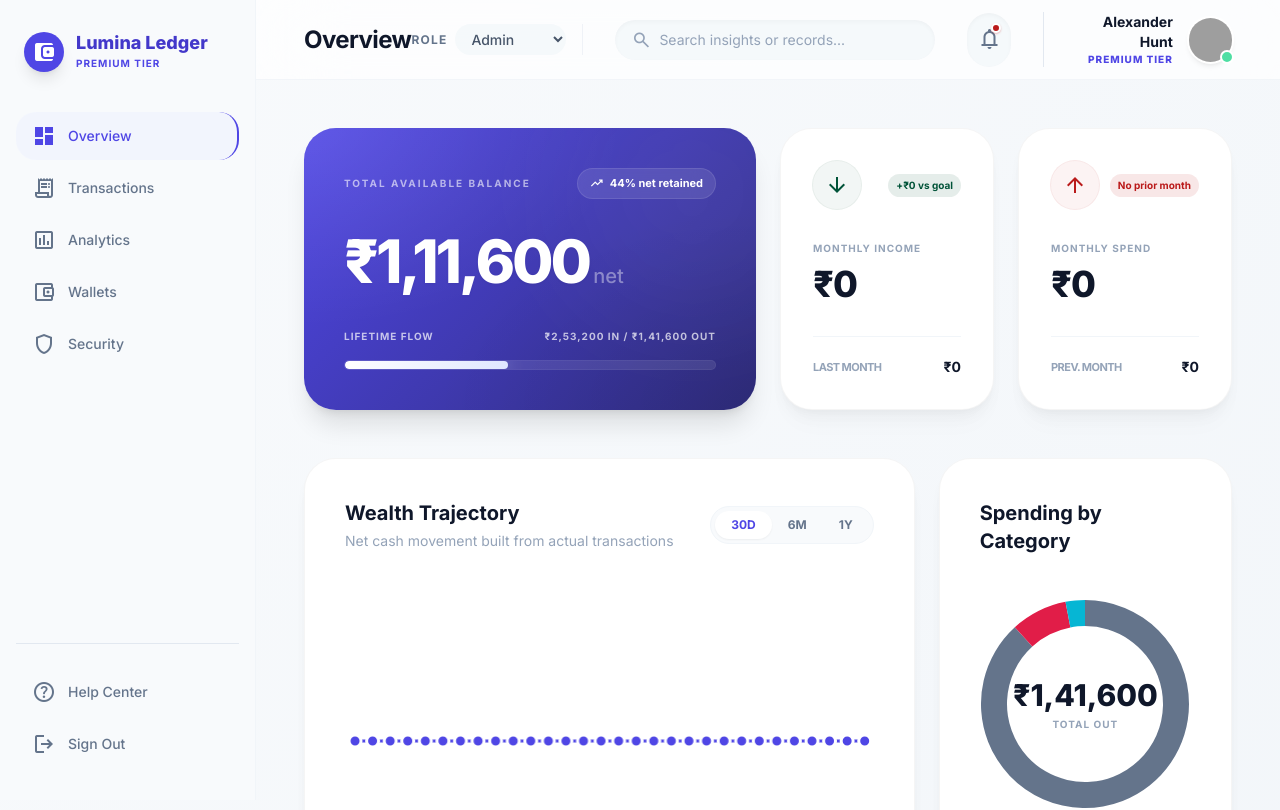
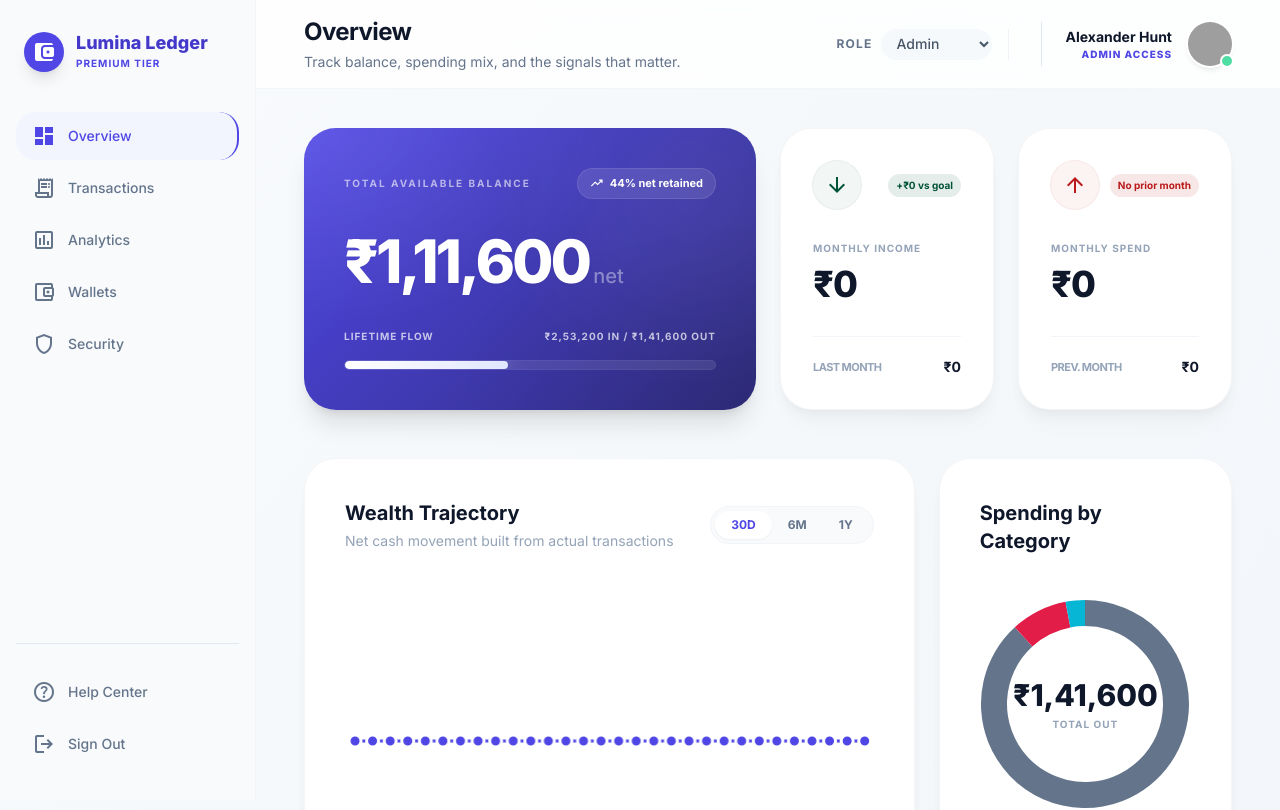
Before and after one commit to Th-Shivam/Zorvyn_Assesment, a React (Vite) app: page / in a window 1280 px wide. Shown: the top 810 px of the page. Built offline with nearby package versions, Linux system fonts and the light colour scheme; grey boxes are pictures that could not be loaded.

Commit message:
refactor: make navbar reusable across dashboard pages

```diff
--- a/src/components/Navbar.jsx
+++ b/src/components/Navbar.jsx
@@ -1,46 +1,36 @@
 import React from 'react';
+import PropTypes from 'prop-types';
 import { dashboardData } from '../data/mockData';
 import { useRole } from '../context/RoleContext';
 
-const Navbar = () => {
+const Navbar = ({ title, subtitle, currentPage, setCurrentPage }) => {
   const { user } = dashboardData;
   const { role, setRole } = useRole();
 
   return (
-    <header className="fixed top-0 right-0 w-[calc(100%-16rem)] h-20 bg-white/70 backdrop-blur-2xl border-b border-slate-200/40 flex justify-between items-center px-12 z-40">
+    <header className="fixed top-0 left-0 md:left-64 w-full md:w-[calc(100%-16rem)] min-h-20 bg-white/80 backdrop-blur-2xl border-b border-slate-200/40 px-4 md:px-12 py-4 z-40">
+      <div className="flex justify-between items-center gap-4">
       <div>
-        <h2 className="text-2xl font-bold tracking-tight text-slate-900">Overview</h2>
+        <h2 className="text-2xl font-bold tracking-tight text-slate-900">{title}</h2>
+        {subtitle && <p className="text-sm text-slate-500 mt-1 hidden md:block">{subtitle}</p>}
       </div>
-      <div className="flex items-center gap-8">
-        <div className="flex items-center gap-2 border-r border-slate-200/50 pr-4">
+      <div className="flex items-center gap-4 md:gap-8">
+        <div className="flex items-center gap-2 md:border-r md:border-slate-200/50 md:pr-4">
           <span className="text-xs font-bold text-slate-500 uppercase tracking-widest">Role</span>
           <select
             value={role}
             onChange={(e) => setRole(e.target.value)}
+            aria-label="Switch user role"
             className="bg-slate-100/60 border-none rounded-xl text-sm py-1.5 pl-3 pr-8 focus:ring-2 focus:ring-primary/10 cursor-pointer text-slate-600 font-medium"
           >
             <option value="viewer">Viewer</option>
             <option value="admin">Admin</option>
           </select>
         </div>
-        <div className="relative search-focus transition-standard group">
-          <span className="absolute left-4 top-1/2 -translate-y-1/2 material-symbols-outlined text-slate-400 text-xl group-focus-within:text-primary">
-            search
-          </span>
-          <input
-            className="pl-11 pr-5 py-2.5 bg-slate-100/60 border-none rounded-full text-sm focus:ring-0 w-80 transition-standard placeholder:text-slate-400 shadow-inner-soft"
-            placeholder="Search insights or records..."
-            type="text"
-          />
-        </div>
-        <button className="relative p-2.5 text-slate-500 hover:text-primary transition-standard bg-slate-100/60 rounded-full hover:bg-slate-100 shadow-inner-soft">
-          <span className="material-symbols-outlined text-2xl">notifications</span>
-          <span className="absolute top-2.5 right-2.5 w-2.5 h-2.5 bg-error rounded-full border-2 border-white shadow-sm shadow-error/30"></span>
-        </button>
         <div className="flex items-center gap-4 pl-6 border-l border-slate-200">
           <div className="text-right">
             <p className="text-sm font-bold text-slate-900">{user.name}</p>
-            <p className="text-[10px] text-primary font-extrabold uppercase tracking-widest">{user.tier}</p>
+            <p className="text-[10px] text-primary font-extrabold uppercase tracking-widest">{role} access</p>
           </div>
           <div className="relative group">
             <img
@@ -52,8 +42,32 @@ const Navbar = () => {
           </div>
         </div>
       </div>
+      </div>
+      {setCurrentPage && (
+        <div className="md:hidden mt-4 flex gap-2 rounded-2xl bg-slate-100 p-1">
+          {['Overview', 'Transactions'].map((page) => (
+            <button
+              key={page}
+              type="button"
+              onClick={() => setCurrentPage(page)}
+              className={`flex-1 rounded-xl px-4 py-2.5 text-sm font-semibold transition ${
+                currentPage === page ? 'bg-white text-primary shadow-sm' : 'text-slate-500'
+              }`}
+            >
+              {page}
+            </button>
+          ))}
+        </div>
+      )}
     </header>
   );
 };
 
+Navbar.propTypes = {
+  title: PropTypes.string.isRequired,
+  subtitle: PropTypes.string,
+  currentPage: PropTypes.string,
+  setCurrentPage: PropTypes.func,
+};
+
 export default Navbar;
```
